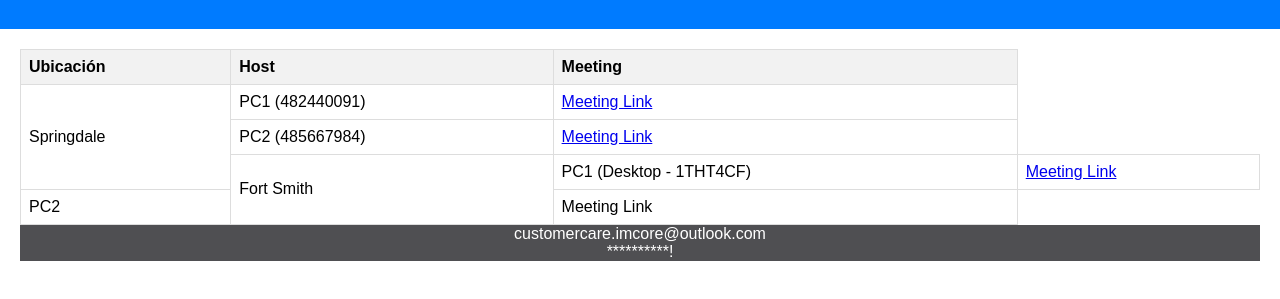
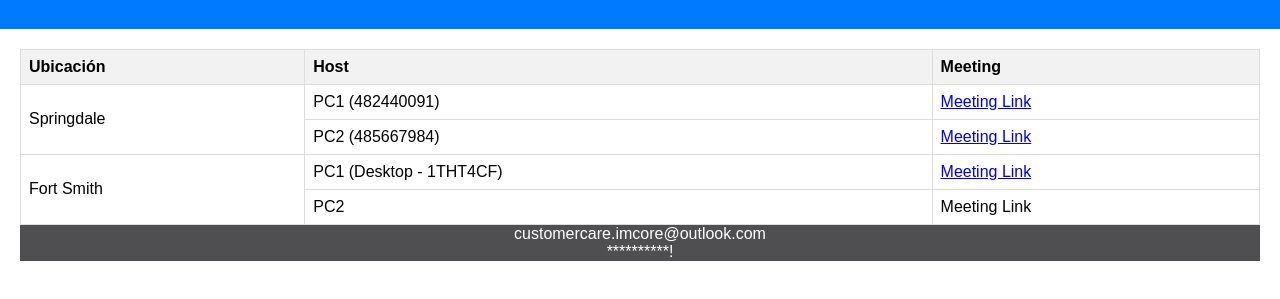
Before and after one commit to xdroberto/imcdev, a plain HTML site: page index.html in a window 1280 px wide. Shown: the part 71-370 px from the top of the page. Drawn offline with Linux system fonts and the light colour scheme.

Commit message:
Update index.html
fix table

```diff
--- a/index.html
+++ b/index.html
@@ -21,7 +21,7 @@
             </thead>
             <tbody>
                 <tr>
-                    <td rowspan="3">Springdale</td>
+                    <td rowspan="2">Springdale</td>
                     <td>PC1 (482440091)</td>
                     <td><a href="https://us05web.zoom.us/j/81769209209?pwd=IzWYEoYfeZaXKOWJ41az4mErpFvnBl.1">Meeting Link</a></td>
                 </tr>
@@ -30,7 +30,7 @@
                     <td><a href="https://us05web.zoom.us/j/85669050600?pwd=QFpq35StWbaMw3IM4CIl3MreI2xXoN.1">Meeting Link</a></td>
                 </tr>
                 <tr>
-                    <td rowspan="3">Fort Smith</td>
+                    <td rowspan="2">Fort Smith</td>
                     <td>PC1 (Desktop - 1THT4CF)</td>
                     <td><a href="https://us05web.zoom.us/j/85601772036?pwd=DKPRESdBhMU776H487tl84xsqYNrB6.1">Meeting Link</a></td>
                 </tr>
```
